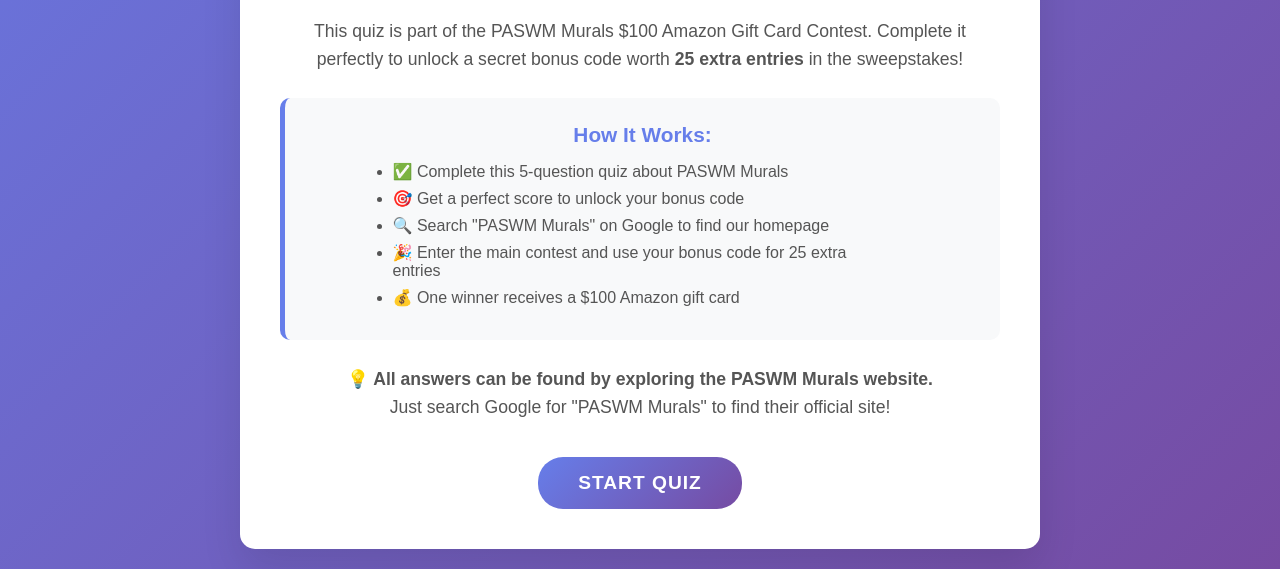
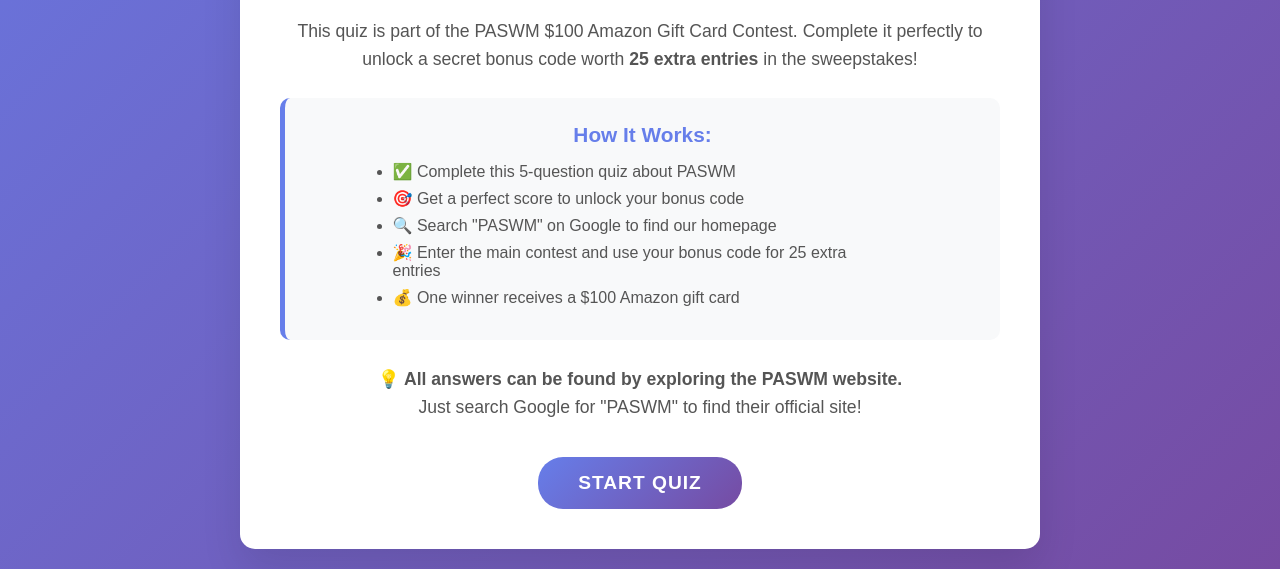
Before and after one commit to user-styles/PASWM-Murals-Secret-Code-Quiz, a plain HTML site: page index.html in a window 1280 px wide. Shown: the part 610-1179 px from the top of the page. Drawn offline with Linux system fonts and the light colour scheme.

Commit message:
Update index.html

```diff
--- a/index.html
+++ b/index.html
@@ -3,7 +3,7 @@
 <head>
     <meta charset="UTF-8">
     <meta name="viewport" content="width=device-width, initial-scale=1.0">
-    <title>PASWM Murals Knowledge Quiz</title>
+    <title>PASWM Knowledge Quiz</title>
     <style>
         * {
             margin: 0;
@@ -389,31 +389,31 @@
 <body>
     <div class="quiz-container">
         <div class="quiz-header">
-            <h1>🎯 PASWM Murals Knowledge Quiz</h1>
+            <h1>🎯 PASWM Knowledge Quiz</h1>
             <p>Test your knowledge and unlock exclusive sweepstakes bonus entries!</p>
         </div>
 
         <!-- Intro Section -->
         <div class="intro-section" id="introSection">
-            <img src="https://cdn.shopify.com/s/files/1/0097/5893/3054/files/mobile-banner.jpg" alt="PASWM Murals $100 Amazon Gift Card Contest" class="contest-banner">
+            <img src="https://cdn.shopify.com/s/files/1/0097/5893/3054/files/mobile-banner.jpg" alt="PASWM $100 Amazon Gift Card Contest" class="contest-banner">
 
             <div class="intro-content">
                 <h2>🎁 $100 Amazon Gift Card Contest - Bonus Quiz</h2>
-                <p>This quiz is part of the PASWM Murals $100 Amazon Gift Card Contest. Complete it perfectly to unlock a secret bonus code worth <strong>25 extra entries</strong> in the sweepstakes!</p>
+                <p>This quiz is part of the PASWM $100 Amazon Gift Card Contest. Complete it perfectly to unlock a secret bonus code worth <strong>25 extra entries</strong> in the sweepstakes!</p>
 
                 <div class="contest-details">
                     <h3>How It Works:</h3>
                     <ul>
-                        <li>✅ Complete this 5-question quiz about PASWM Murals</li>
+                        <li>✅ Complete this 5-question quiz about PASWM</li>
                         <li>🎯 Get a perfect score to unlock your bonus code</li>
-                        <li>🔍 Search "PASWM Murals" on Google to find our homepage</li>
+                        <li>🔍 Search "PASWM" on Google to find our homepage</li>
                         <li>🎉 Enter the main contest and use your bonus code for 25 extra entries</li>
                         <li>💰 One winner receives a $100 Amazon gift card</li>
                     </ul>
                 </div>
 
-                <p><strong>💡 All answers can be found by exploring the PASWM Murals website.</strong><br>
-                Just search Google for "PASWM Murals" to find their official site!</p>
+                <p><strong>💡 All answers can be found by exploring the PASWM website.</strong><br>
+                Just search Google for "PASWM" to find their official site!</p>
 
                 <button class="start-quiz-btn" onclick="startQuiz()">Start Quiz</button>
             </div>
@@ -423,7 +423,7 @@
         <div class="quiz-content" id="quizContent">
             <div style="background: #e8f4fd; border: 2px solid #0066cc; border-radius: 10px; padding: 20px; margin-bottom: 30px; text-align: center;">
                 <p style="font-size: 1.2rem; font-weight: bold; color: #0066cc; margin: 0; line-height: 1.5;">
-                    💡 All answers are easily found on the official PASWM Murals website. Simply search Google for "PASWM Murals" to find their site.
+                    💡 All answers are easily found on the official PASWM website. Simply search Google for "PASWM" to find their site.
                 </p>
             </div>
 
@@ -435,7 +435,7 @@
             <div class="question-container active" id="question1">
                 <div class="question">
                     <div class="question-number">Question 1 of 5</div>
-                    <h3>First, search Google for "PASWM Murals" to find their official website. On their site, go to the Mural Collections page and click to page 2. What is the name of the first collection shown at the top of that page?</h3>
+                    <h3>First, search Google for "PASWM" to find their official website. On their site, go to the Mural Collections page and click to page 2. What is the name of the first collection shown at the top of that page?</h3>
                     <div class="options">
                         <div class="option" data-value="A">A. Sports Peel And Stick Wall Murals</div>
                         <div class="option" data-value="B">B. Nursery Peel And Stick Wall Murals</div>
@@ -762,7 +762,7 @@
             if (percentage === 100) {
                 resultMessage.innerHTML = `
                     <h2>🎉 Congratulations! Perfect Score!</h2>
-                    <p>You've demonstrated excellent knowledge of PASWM Murals!</p>
+                    <p>You've demonstrated excellent knowledge of PASWM!</p>
                     <div class="secret-code">
                         <h3>🎁 Your Secret Sweepstakes Bonus Code:</h3>
                         <div class="code-text" onclick="copyCodeToClipboard()" title="Click to copy">PASWM100AMAZON</div>
@@ -770,7 +770,7 @@
                     </div>
                     <div style="background: #e8f4fd; border: 2px solid #0066cc; border-radius: 10px; padding: 20px; margin: 20px 0;">
                         <h3 style="color: #0066cc; margin-bottom: 15px;">🏆 Enter Sweepstakes Now</h3>
-                        <p style="color: #0066cc; margin-bottom: 10px;">Search Google for <strong>"PASWM Murals"</strong> to find the homepage and enter the contest!</p>
+                        <p style="color: #0066cc; margin-bottom: 10px;">Search Google for <strong>"PASWM"</strong> to find the homepage and enter the contest!</p>
                         <p style="color: #555; font-size: 0.9rem;">Look for the contest entry form in the top banner to redeem your code.</p>
                     </div>
                 `;
```
